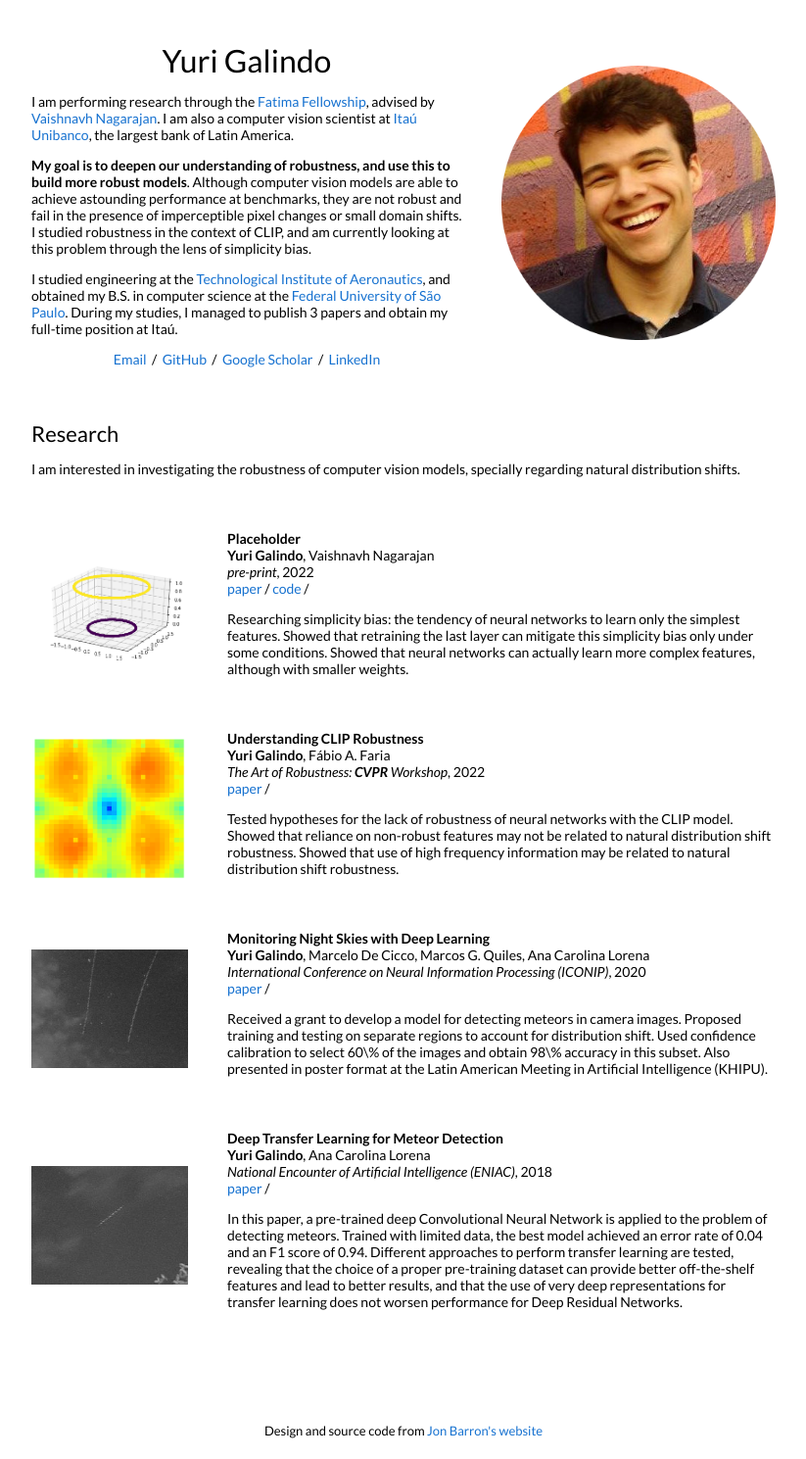
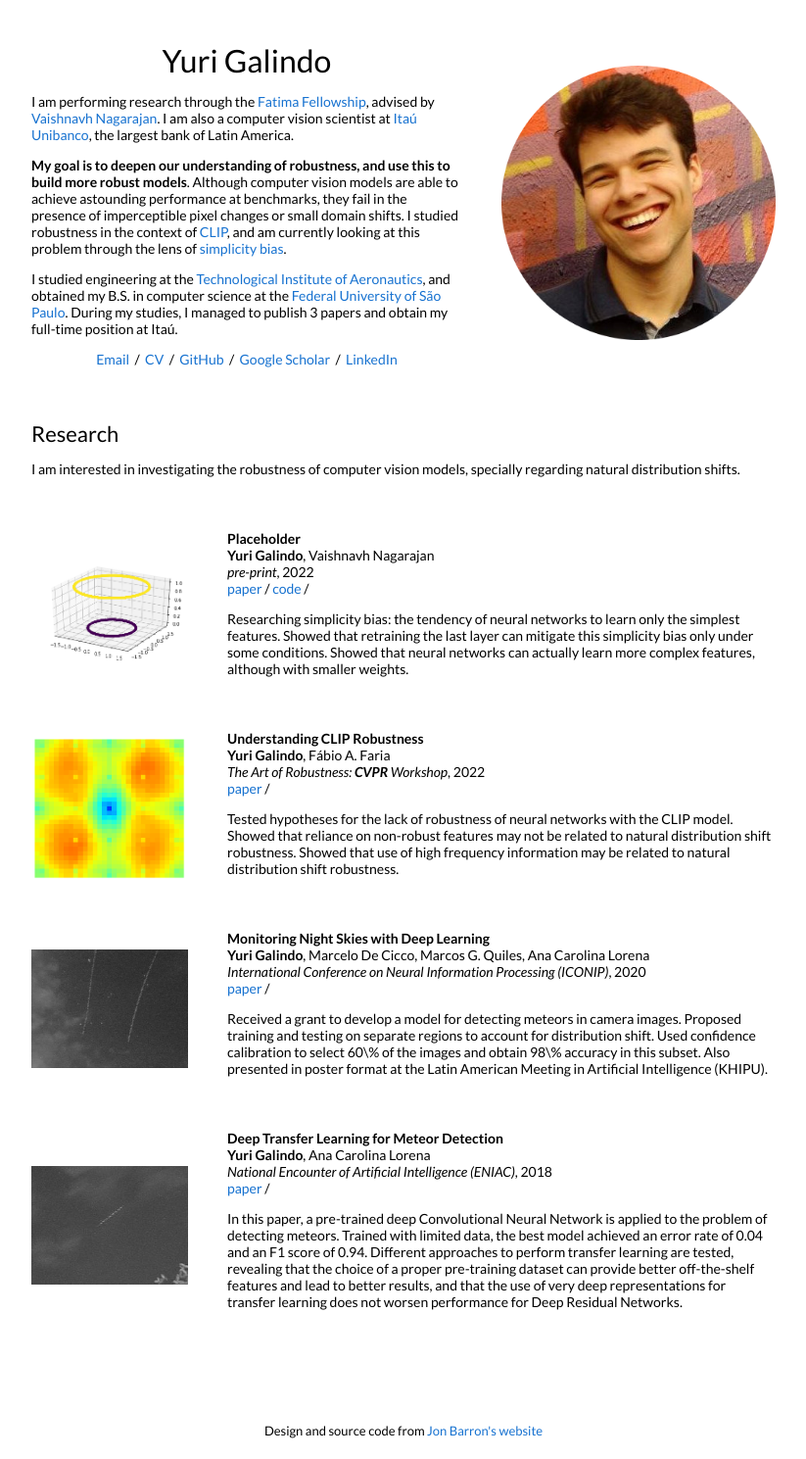
Before and after one commit to yurigalindo/yurigalindo.github.io, a Jekyll site: the page built from _posts/2022-06-02-fatima.markdown, in a window 1280 px wide. Shown: the whole page at 98% size, without its empty margins (228-1051 px from the left). Built offline with Jekyll 4.4.1, drawn with Linux system fonts in a browser that asks for light colours.

Commit message:
Removed word and added research links

```diff
--- a/_layouts/default.html
+++ b/_layouts/default.html
@@ -31,13 +31,14 @@
               <p> I am performing research through the <a href="https://www.fatimafellowship.com/">Fatima Fellowship</a>, advised by <a href="https://vaishnavh.github.io/home/index.html">Vaishnavh Nagarajan</a>. I am also a computer vision scientist at <a href="https://www.itau.com/">Itaú Unibanco</a>, the largest bank of Latin America.
               </p>
               <p>
-                <strong>My goal is to deepen our understanding of robustness, and use this to build more robust models</strong>. Although computer vision models are able to achieve astounding performance at benchmarks, they are not robust and fail in the presence of imperceptible pixel changes or small domain shifts. I studied robustness in the context of CLIP, and am currently looking at this problem through the lens of simplicity bias.
+                <strong>My goal is to deepen our understanding of robustness, and use this to build more robust models</strong>. Although computer vision models are able to achieve astounding performance at benchmarks, they fail in the presence of imperceptible pixel changes or small domain shifts. I studied robustness in the context of <a href="https://openai.com/blog/clip/">CLIP</a>, and am currently looking at this problem through the lens of <a href="https://proceedings.neurips.cc/paper/2020/hash/6cfe0e6127fa25df2a0ef2ae1067d915-Abstract.html">simplicity bias</a>.
               </p>
               <p>
                 I studied engineering at the <a href="http://www.ita.br/">Technological Institute of Aeronautics</a>, and obtained my B.S. in computer science at the <a href="https://www.unifesp.br/world/">Federal University of São Paulo</a>. During my studies, I managed to publish 3 papers and obtain my full-time position at Itaú.
               </p>
               <p style="text-align:center">
                 <a target="_blank" href="yurioliveiragalindo@gmail.com"> Email</a> &nbsp;/&nbsp;
+                <a href="pdfs/cv.pdf"> CV</a> &nbsp;/&nbsp;
                 <a href="https://github.com/yurigalindo">GitHub</a> &nbsp;/&nbsp;
                 <a href="https://scholar.google.com/citations?user=ddEToOoAAAAJ">Google Scholar</a> &nbsp;/&nbsp;
                 <a href="https://www.linkedin.com/in/yuri-galindo-461904133/"> LinkedIn </a>
```
